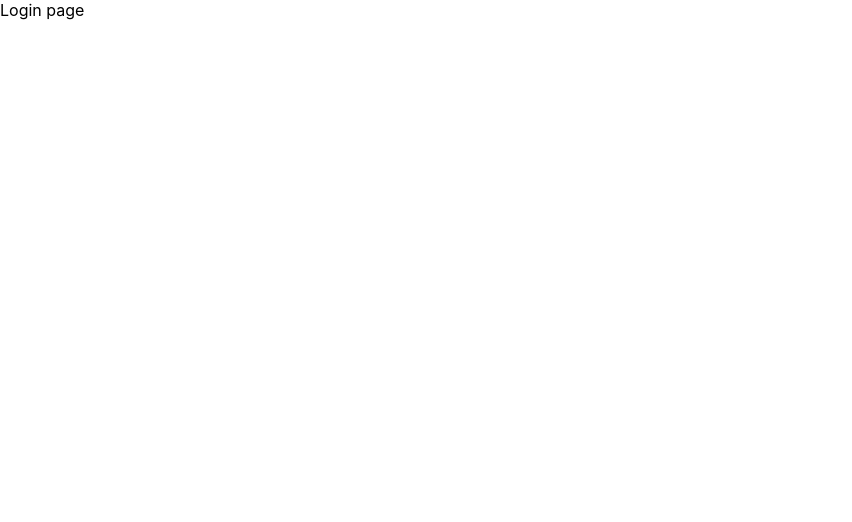
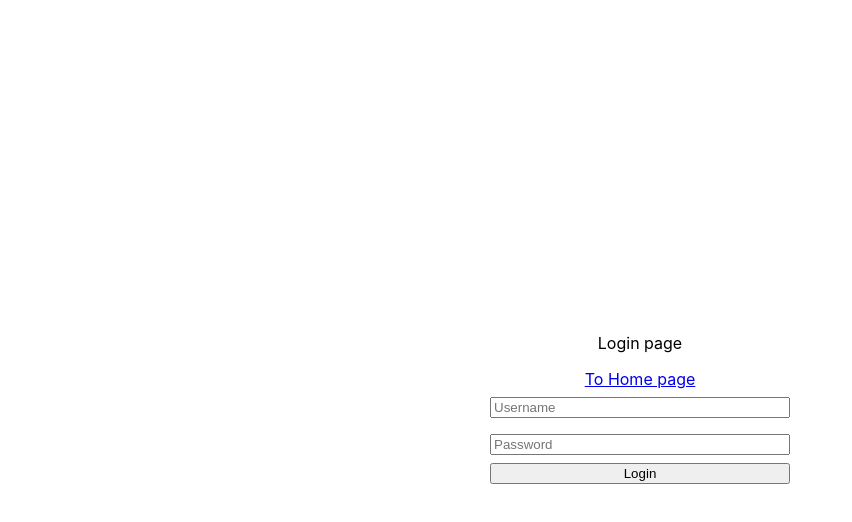
Before and after one commit to SerhiiFesenko-dev/react-context-test, a React (Create React App) app: page /login in a window 1280 px wide. Shown: the top 522 px of the page, without its empty margins (0-852 px from the left). Built offline with nearby package versions, Linux system fonts and the light colour scheme.

Commit message:
Improve pages components

```diff
--- a/src/AuthHome.js
+++ b/src/AuthHome.js
@@ -1,3 +1,15 @@
-const AuthHome = () => <div>AuthHome page</div>;
+import { useUser, useLogoutHandler } from "./hooks";
+
+const AuthHome = () => {
+  const user = useUser();
+  const logout = useLogoutHandler();
+
+  return (
+    <div className="page">
+      <p> Hello {user.username}!</p>
+      <button onClick={logout}>Logout</button>
+    </div>
+  );
+};
 
 export default AuthHome;
--- a/src/Home.js
+++ b/src/Home.js
@@ -1,3 +1,10 @@
-const Home = () => <div>Home page</div>;
+import { Link } from "react-router-dom";
+
+const Home = () => (
+  <div className="page">
+    <p>Home page</p>
+    <Link to="/login">Login</Link>
+  </div>
+);
 
 export default Home;
--- a/src/Login.js
+++ b/src/Login.js
@@ -1,3 +1,37 @@
-const Login = () => <div>Login page</div>;
+import { Link } from "react-router-dom";
+import { useInput, useLoginHandler } from "./hooks";
+
+const Login = () => {
+  const [username, setUsername] = useInput();
+  const [password, setPassword] = useInput();
+  const loginHandler = useLoginHandler();
+
+  const submitHandler = (event) => {
+    event.preventDefault();
+
+    if (!username || !password) {
+      return;
+    }
+
+    loginHandler(username, password);
+  };
+
+  return (
+    <div className="page">
+      <p>Login page</p>
+      <Link to="/">To Home page</Link>
+      <form className="login-form" onSubmit={submitHandler}>
+        <input value={username} onChange={setUsername} placeholder="Username" />
+        <input
+          value={password}
+          onChange={setPassword}
+          placeholder="Password"
+          type="password"
+        />
+        <button type="submit">Login</button>
+      </form>
+    </div>
+  );
+};
 
 export default Login;
--- a/src/index.css
+++ b/src/index.css
@@ -1,13 +1,32 @@
 body {
   margin: 0;
-  font-family: -apple-system, BlinkMacSystemFont, 'Segoe UI', 'Roboto', 'Oxygen',
-    'Ubuntu', 'Cantarell', 'Fira Sans', 'Droid Sans', 'Helvetica Neue',
+  font-family: -apple-system, BlinkMacSystemFont, "Segoe UI", "Roboto", "Oxygen",
+    "Ubuntu", "Cantarell", "Fira Sans", "Droid Sans", "Helvetica Neue",
     sans-serif;
   -webkit-font-smoothing: antialiased;
   -moz-osx-font-smoothing: grayscale;
 }
 
 code {
-  font-family: source-code-pro, Menlo, Monaco, Consolas, 'Courier New',
+  font-family: source-code-pro, Menlo, Monaco, Consolas, "Courier New",
     monospace;
 }
+
+.page {
+  height: 100vh;
+  width: 100vw;
+  display: flex;
+  flex-direction: column;
+  align-items: center;
+  justify-content: center;
+}
+
+.login-form {
+  display: flex;
+  flex-direction: column;
+  width: 300px;
+}
+
+.login-form input {
+  margin: 8px 0;
+}
```
